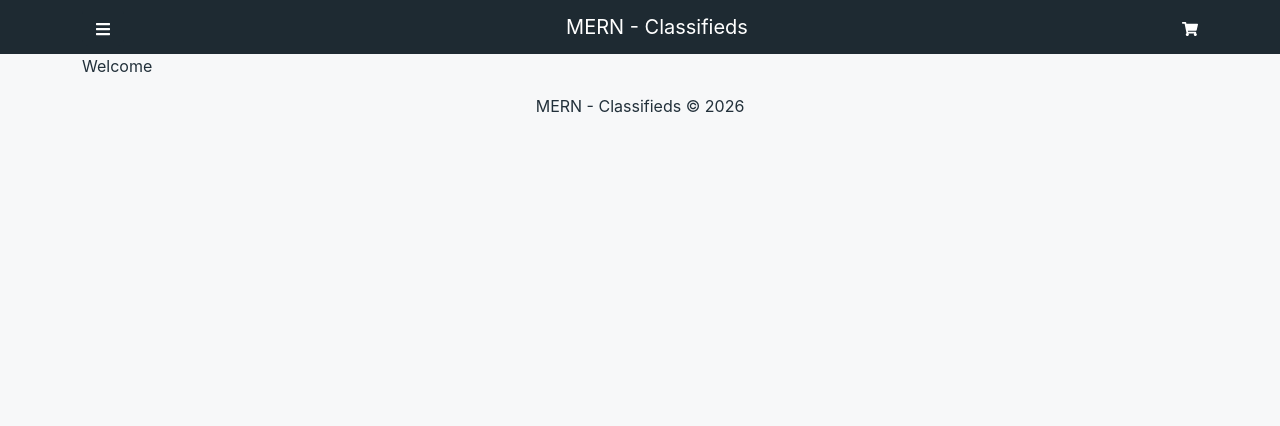
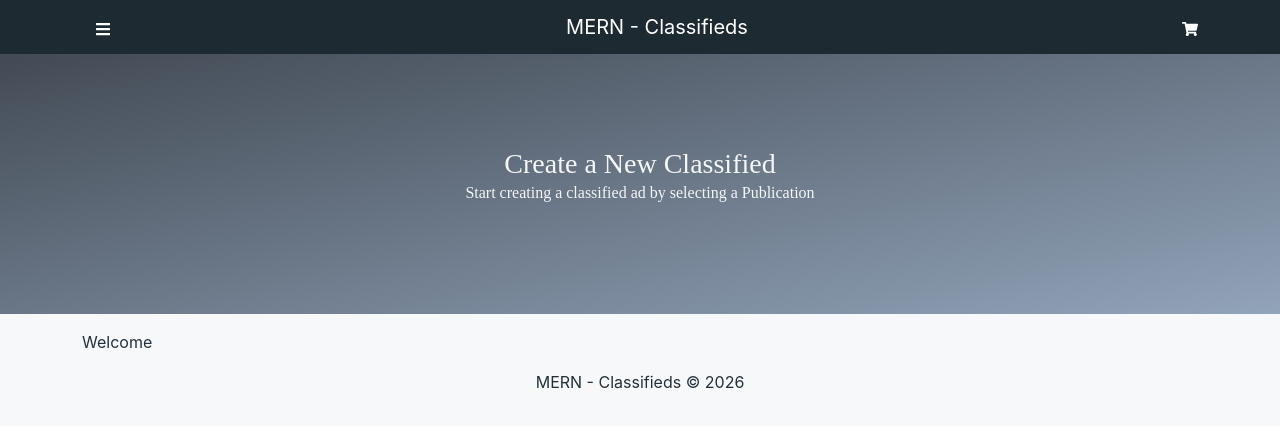
Before and after one commit to skoolboi434/mern-classifieds, a React (Create React App) app in the folder frontend/: page / in a window 1280 px wide. Shown: the top 426 px of the page. Built offline with nearby package versions, Linux system fonts and the light colour scheme.

Commit message:
Hero component added

```diff
--- a/frontend/src/App.js
+++ b/frontend/src/App.js
@@ -2,11 +2,13 @@ import React from 'react';
 import { Container } from 'react-bootstrap';
 import Header from './components/Header';
 import Footer from './components/Footer';
+import Hero from './components/Hero';
 
 const App = () => {
   return (
     <>
       <Header />
+      <Hero title='Create a New Classified' text='Start creating a classified ad by selecting a Publication' />
       <Container>Welcome</Container>
       <Footer />
     </>
--- /dev/null
+++ b/frontend/src/components/Hero.jsx
@@ -0,0 +1,14 @@
+import React from 'react';
+
+const Hero = ({ title, text }) => {
+  return (
+    <div className='hero text-center mb-3'>
+      <div className='heading-container mb-3'>
+        <h3 className='mb-0'>{title}</h3>
+        <span>{text}</span>
+      </div>
+    </div>
+  );
+};
+
+export default Hero;
--- a/frontend/src/scss/custom.scss
+++ b/frontend/src/scss/custom.scss
@@ -34,7 +34,21 @@ h3,
 h4,
 h5,
 h6 {
-  color: $primary !important;
+  color: $primary;
+}
+
+.hero {
+  background-image: linear-gradient(to bottom right, #424a54, #92a4ba);
+  min-height: 260px;
+  font-family: 'Libre Calson Text';
+  display: flex;
+  flex-direction: column;
+  justify-content: center;
+
+  h3,
+  span {
+    color: $light;
+  }
 }
 
 @import '~bootstrap/scss/bootstrap';
```
